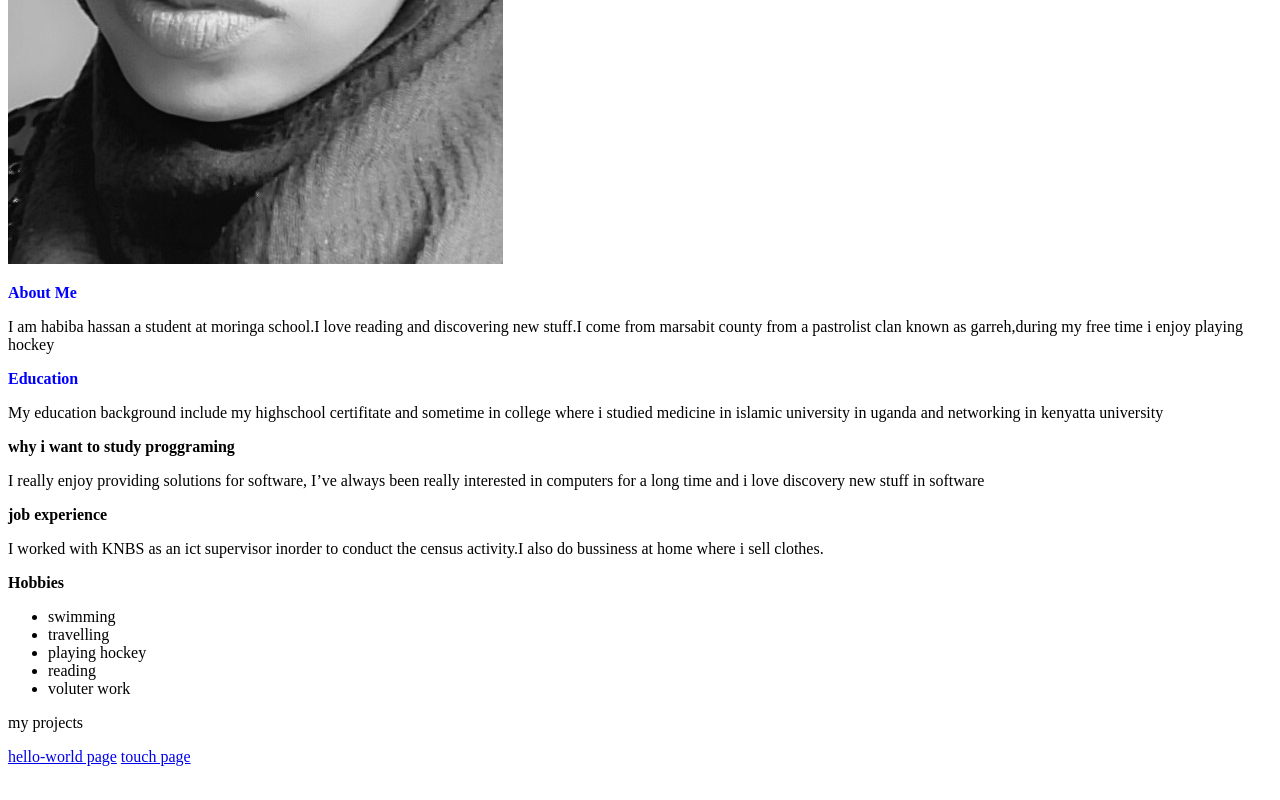
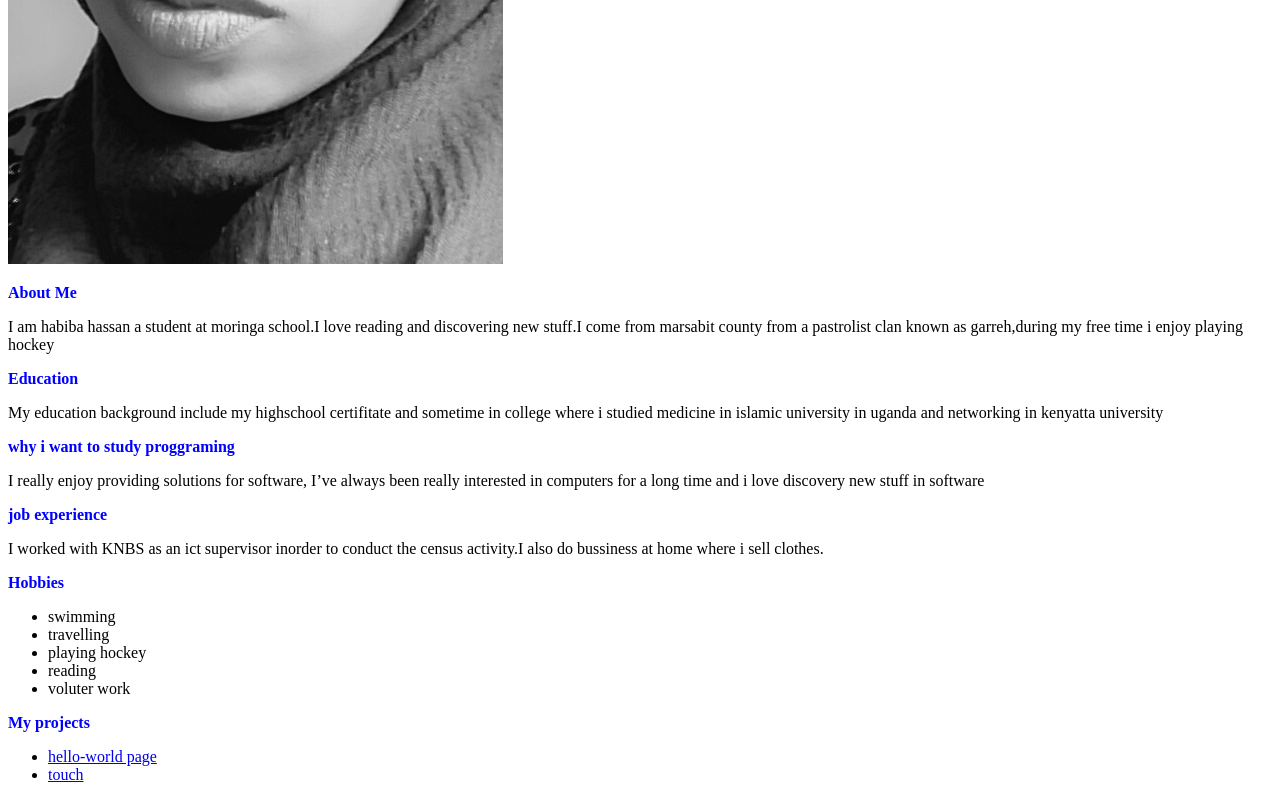
Before and after one commit to habibahassan/Myportfolio, a plain HTML site: page portfolio.html in a window 1280 px wide. Shown: the part 398-1198 px from the top of the page. Before the commit the page ends 1172 px from the top, so only its background shows below. Drawn offline with Linux system fonts and the light colour scheme.

Commit message:
Add new stuff

```diff
--- a/portfolio.css
+++ b/portfolio.css
@@ -2,4 +2,17 @@
   color:blue;
 }
 .two{
-color:blue;}
+color:blue;
+}
+.three{
+  color:blue;
+}
+.four{
+  color: blue;
+}
+.five{
+  color: blue;
+}
+.six{
+  color: blue;
+}
--- a/portfolio.html
+++ b/portfolio.html
@@ -16,12 +16,12 @@
 <p>My education background include my highschool certifitate and sometime in college
 where i studied medicine in islamic university in uganda and networking in kenyatta university</p>
 
-<p><b>why i want to study proggraming</b></p>
+<p class="three"><b>why i want to study proggraming</b></p>
 <p>I really enjoy providing solutions for software,
   I’ve always been really interested in computers for a long time and i love discovery new stuff in software </p>
-<p><b>job experience</b></p>
+<p class="four"><b>job experience</b></p>
 <p>I worked with KNBS as an ict supervisor inorder to conduct the census activity.I  also do bussiness at home where i sell clothes.</p>
-<p><b>Hobbies</b></p>
+<p class="five"><b>Hobbies</b></p>
 <ul>
   <li>swimming</li>
   <li>travelling</li>
@@ -29,7 +29,8 @@ where i studied medicine in islamic university in uganda and networking in kenya
   <li>reading</li>
   <li>voluter work</li>
 </ul>
-<p>my projects</p>
-<a href="hello-world.html">hello-world page</a>
-<a href="test.html">touch page</a>
+<p class="six"><b>My projects</b></p>
+<ul>
+<li><a href="hello-world.html">hello-world page</a></li>
+<li><a href="test.html">touch </a></li>
 </html>
```
